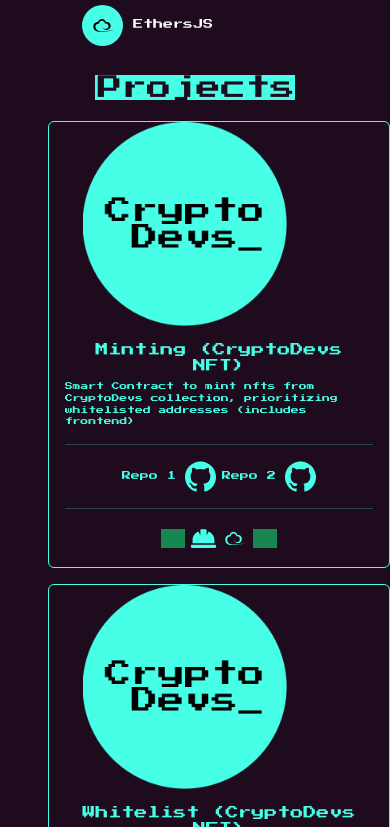
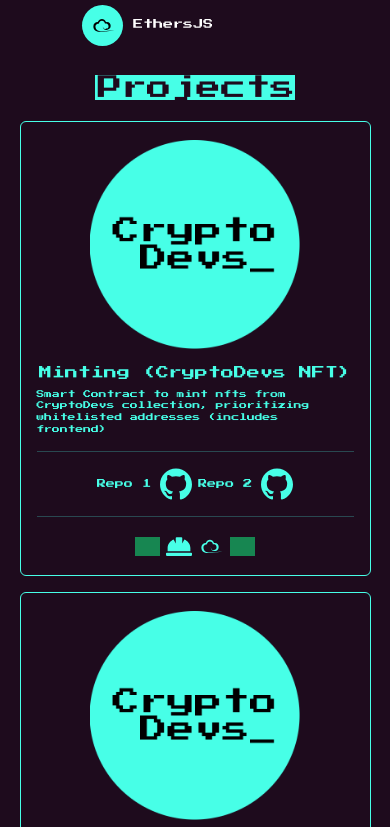
Before and after one commit to zerpajose/portfolio, a Svelte app: page / in a window 390 px wide. Shown: the part 1317-2144 px from the top of the page. Built offline with nearby package versions, Linux system fonts and the light colour scheme; grey boxes are pictures that could not be loaded; a web font is replaced by a local one.

Commit message:
add responsive to Projects component

```diff
--- a/src/components/Portfolio.svelte
+++ b/src/components/Portfolio.svelte
@@ -4,13 +4,13 @@
 </script>
 
 <h2><span class="subtitle">Projects</span></h2>
-<div class="row gx-0 row-cols-1 row-cols-md-2 mt-3 ms-5">
+<div class="project row gx-0 row-cols-1 row-cols-md-2 mt-3">
   {#each projects as project}
   <div class="col">
     <div class="card mb-3" style="max-width: 540px;">
       <div class="row g-0">
         <div class="thumb col-md-4">
-          <img src={project.thumbnail} class="card-img img-fluid rounded-start" alt={project.thumbnail}>
+          <img src={project.thumbnail} class="card-img img-fluid rounded-start mx-auto" alt={project.thumbnail}>
         </div>
         <div class="col-md-8">
           <div class="card-body">
@@ -77,7 +77,7 @@
   }
   .card-img{
     width: 60%;
-    margin-left: 10%;
+    padding-top: 5%;
   }
   .github{
     width: 10%;
@@ -86,4 +86,8 @@
     display: flex;
     align-items: center;
   }
+  .project{
+    margin-left: 5%;
+    margin-right: 5%;
+  }
 </style>
```
